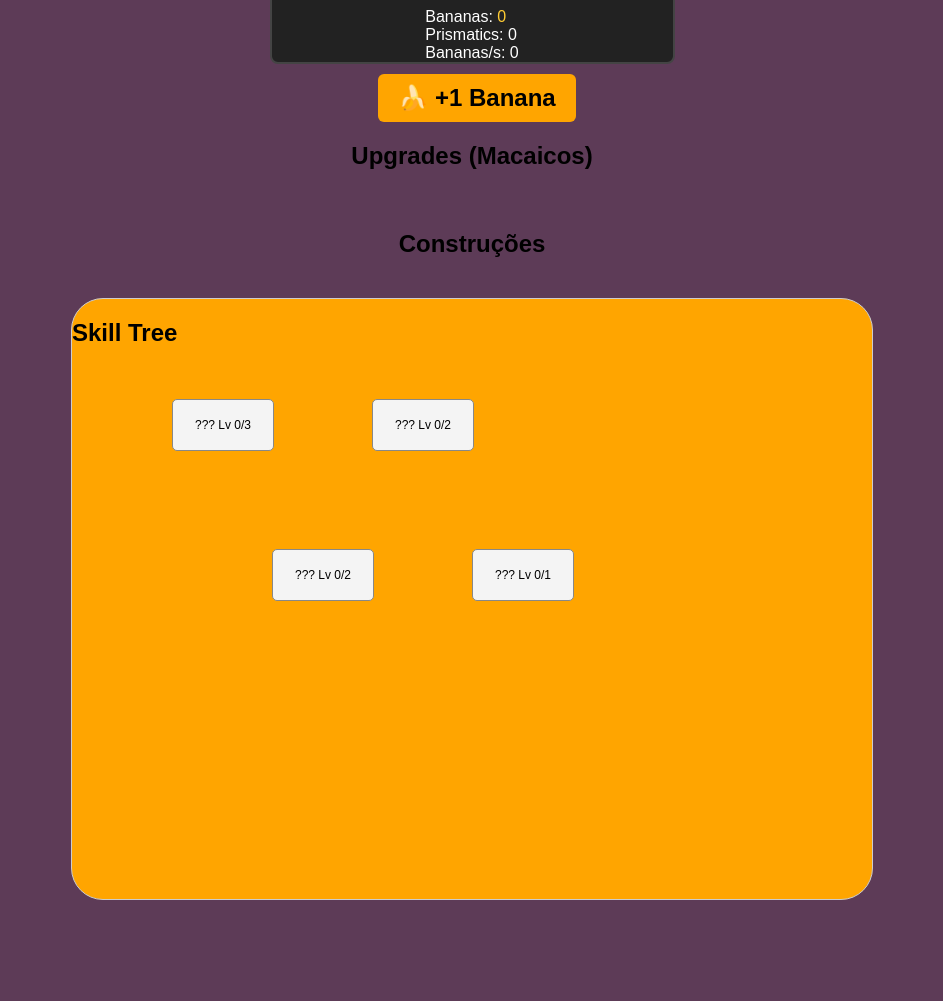
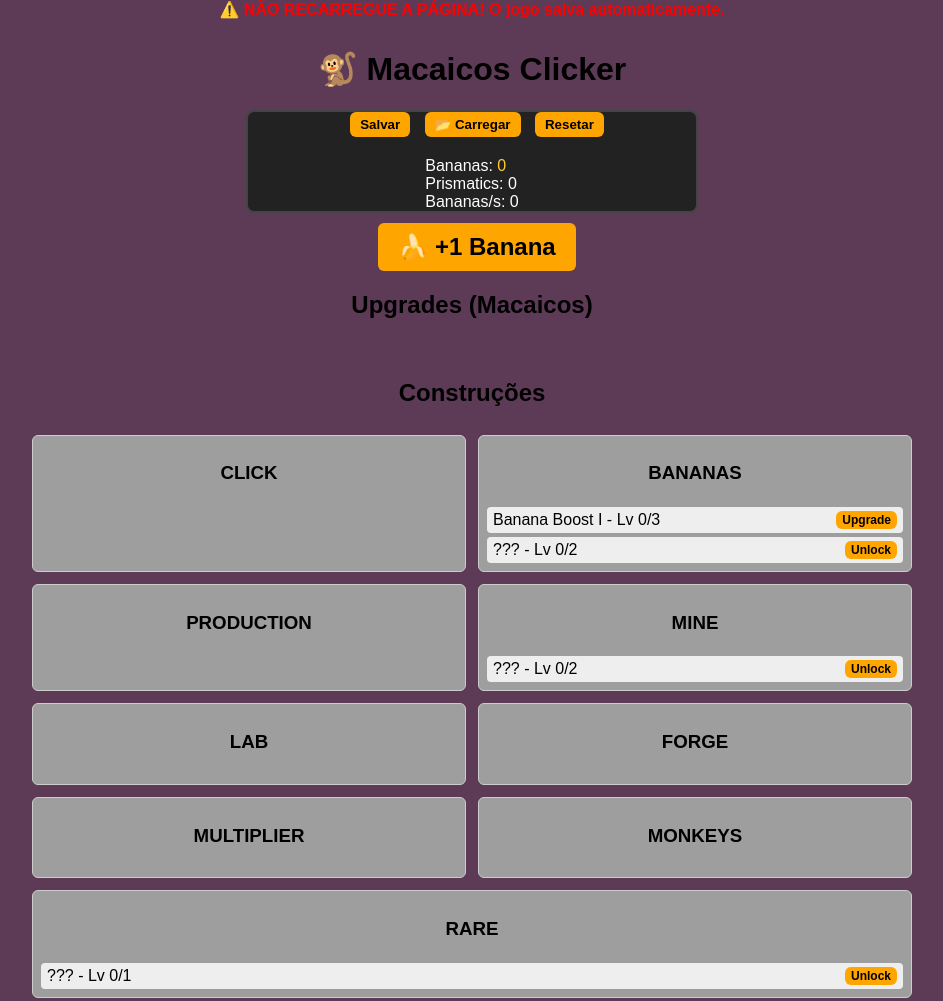
Before and after one commit to Rian007Carlos/Macaico-Reformuled, a plain HTML site: page index.html in a window 1280 px wide. Shown: the whole page, without its empty margins (168-1111 px from the left). Before the commit the page ends 920 px from the top, so only its background shows below. Drawn offline with Linux system fonts and the light colour scheme.

Commit message:
Refactor skill tree UI and player skill management; enhance skill categories and node rendering

```diff
--- a/index.html
+++ b/index.html
@@ -14,14 +14,12 @@
             flex-direction: column;
             justify-content: center;
             align-items: center;
-            height: 100vh;
-
-
             max-width: 100vw;
             box-sizing: content-box;
         }
 
         #game {
+            width: 70%;
             display: flex;
             flex-direction: column;
             justify-content: center;
@@ -106,45 +104,52 @@
             flex-direction: column;
         }
 
-        .skill-tree-container {
-            position: relative;
-            width: 800px;
-            height: 600px;
-            border: 1px solid #ccc;
-            margin: 20px auto;
-            background-color: #ffa500;
-            border-radius: 2em;
+
+        #skills-container {
+            display: flex;
+            /* flex-direction: column; */
+            flex-wrap: wrap;
+            justify-content: space-around;
+            gap: 12px;
+            height: 100%;
+            padding: 8px;
         }
 
+        .skill-category {
+            border: 1px solid #ccc;
+            padding: 8px;
+            border-radius: 6px;
+            background-color: #9e9e9e;
+            display: flex;
+            flex-direction: column;
+            align-items: center;
+            flex: 1 0 300px;
 
-        .skill-category {
-            color: white;
-            background-color: #222;
-            border: 1px solid #ccc;
-            padding: 10px;
-            border-radius: 8px;
-            min-width: 200px;
-            flex: 1;
+        }
+
+        .category__nodes {
+            display: flex;
+            width: 100%;
+            flex-direction: column;
+            gap: 4px;
+            margin-top: 4px;
         }
 
         .skill-node {
-            position: absolute;
-            width: 100px;
-            height: 50px;
-            background-color: #f4f4f4;
-            border: 1px solid #888;
-            border-radius: 5px;
+
             display: flex;
+            justify-content: space-between;
             align-items: center;
-            justify-content: center;
-            text-align: center;
-            font-size: 12px;
-            cursor: pointer;
+            background-color: #eee;
+            padding: 4px 6px;
+            border-radius: 4px;
         }
 
 
         .skill-node button {
-            margin-left: 10px;
+            padding: 2px 6px;
+            font-size: 12px;
+            cursor: pointer;
         }
 
 
@@ -229,12 +234,10 @@
             <div id="buildings-container"></div>
         </div>
 
-        <div id="skill-tree-container" class="skill-tree-container">
-            <h2>Skill Tree</h2>
-            <svg id="skill-tree-lines" class="skill-tree-lines"></svg>
-            <div id="skills-container">
-            </div>
+        <div id="skills-container">
+
         </div>
+    </div>
     </div>
 
     <!-- Scripts -->
--- a/js/Main.js
+++ b/js/Main.js
@@ -3,15 +3,11 @@ import { Player } from './player.js';
 import { UIManager } from './uiManager.js';
 import { upgradeMonkeys } from './Monkey.js';
 import { createSkillTree, renderSkillTreeSVG } from './skills/SkillTree.js';
-import { SkillTreeUI } from './skills/SkillTreeUI.js'
 import { SkillNode } from './skills/SkillNode.js';
 
 // === Instâncias principais ===
 const player = new Player(null);
 createSkillTree(player);
-renderSkillTreeSVG()
-const skillTreeUI = new SkillTreeUI(player, "skill-tree-container", "skill-tree-lines");
-skillTreeUI.renderTree();
 const upgrades = [...upgradeMonkeys];
 const buildings = [
     { name: 'mine', unlocked: player.mine.unlocked },
--- a/js/player.js
+++ b/js/player.js
@@ -6,7 +6,7 @@ export class Player {
         this.prismatics = 0;
         this.bananasPerSecond = 0;
         this.skills = [];
-        this.skillCategories = ["click", "production", "mine", "lab", "forge", "multiplier"];
+        this.skillCategories = ["click", "bananas", "production", "mine", "lab", "forge", "multiplier", "monkeys", "rare"];
         this.deck = [];
         this.mine = { unlocked: false, level: 0, production: 0, multiplier: 0 };
         this.laboratory = { unlocked: false };
@@ -56,6 +56,10 @@ export class Player {
         this.skills.push(skillNode);
     }
 
+    getSkillById(id) {
+        return this.skills.find(skill => skill.id === id);
+    }
+
     refreshHUD() {
         if (this.uiManager) {
             this.uiManager.updateAll(this); // ⚡ Player avisa UIManager
--- a/js/skills/SkillNode.js
+++ b/js/skills/SkillNode.js
@@ -8,9 +8,8 @@ export class SkillNode {
         level = 0,
         maxLevel = 1,
         unlockRequirements = [], // array de funções de checagem
-        effect = null, // função que aplica efeito
-        x = 0, // coordenada horizontal na skill tree
-        y = 0, // coordenada vertical na skill tree
+        effect = null,
+        targetMonkey = null,// função que aplica efeito
         parents = [] // array de IDs dos nós pais
     }) {
         this.id = id;
@@ -22,9 +21,7 @@ export class SkillNode {
         this.maxLevel = maxLevel;
         this.unlockRequirements = unlockRequirements;
         this.effect = effect;
-
-        this.x = x;
-        this.y = y;
+        this.targetMonkey = targetMonkey
         this.parents = parents; // IDs de nós que desbloqueiam este
     }
 
@@ -32,22 +29,22 @@ export class SkillNode {
         return this.unlockRequirements.every(fn => fn(player));
     }
 
-    unlock(player) {
+    unlock(player, extra = null) {
         if (!this.unlocked && this.canUnlock(player)) {
             this.unlocked = true;
             this.level = 1;
-            if (this.effect) this.effect(player, this.level);
+            if (this.effect) this.effect(player, this.level, extra);
             return true;
         }
         return false;
     }
 
-    upgrade(player) {
+    upgrade(player, extra = null) {
         if (!this.unlocked) return false;
         if (this.level >= this.maxLevel) return false;
 
         this.level++;
-        if (this.effect) this.effect(player, this.level);
+        if (this.effect) this.effect(player, this.level, extra);
         return true;
     }
 
--- a/js/skills/SkillTree.js
+++ b/js/skills/SkillTree.js
@@ -1,19 +1,36 @@
 import { SkillNode } from "./SkillNode.js";
 import { Player } from "../player.js";
+import { upgradeMonkeys } from "../Monkey.js";
 
 // Skill tree dinâmica com coordenadas e pais
 const skillTreeData = [
+    upgradeMonkeys.map(monkey => ({
+        id: `skill_${monkey.name}`,
+        name: monkey.name,
+        description: `Aumenta a produção de ${monkey.name} em 1% por nível`,
+        category: "monkeys",
+        maxLevel: 100,
+        parents: [],
+        targetMonkey: monkey,
+        effect: (player, level, monkey) => {
+            if (!monkey) return;
+
+            monkey.multiplier = 1 + 0.01 * level;
+
+            player.recalculateBPS();
+            player.refreshHUD();
+        }
+    })),
     {
         id: "bananaBoost1",
         name: "Banana Boost I",
         description: "Aumenta a produção de bananas em 10%",
         category: "bananas",
         maxLevel: 3,
-        x: 100,
-        y: 100,
+        unlocked: true,
         parents: [],
         effect: (player, level) => {
-            player.bananasPerSecond = player.bananasPerSecond * (1 + 0.1 * level);
+            player.bananasPerSecond = player.bananasPerSecond * (1 + 10.1 * level);
         }
     },
     {
@@ -22,8 +39,6 @@ const skillTreeData = [
         description: "Aumenta a produção de bananas em +20%",
         category: "bananas",
         maxLevel: 2,
-        x: 300,
-        y: 100,
         parents: ["bananaBoost1"],
         unlockRequirements: [
             (player) => player.getSkillById("bananaBoost1")?.level >= 3
@@ -38,8 +53,6 @@ const skillTreeData = [
         description: "Aumenta produção da mina",
         category: "mine",
         maxLevel: 2,
-        x: 200,
-        y: 250,
         parents: ["bananaBoost1"],
         unlockRequirements: [
             (player) => player.getSkillById("bananaBoost1")?.level >= 2
@@ -54,8 +67,6 @@ const skillTreeData = [
         description: "???",
         category: "rare",
         maxLevel: 1,
-        x: 400,
-        y: 250,
         parents: ["bananaBoost2"],
         unlockRequirements: [
             (player) => player.getSkillById("bananaBoost2")?.level >= 2
--- a/js/skills/SkillTreeUI.js
+++ /dev/null
@@ -1,60 +0,0 @@
-export class SkillTreeUI {
-    constructor(player, containerId, svgId) {
-        this.player = player;
-        this.container = document.getElementById(containerId);
-        this.svg = document.getElementById(svgId);
-        this.nodeElements = {};
-    }
-
-    renderTree() {
-        this.container.querySelectorAll('.skill-node').forEach(el => el.remove());
-        this.svg.innerHTML = '';
-
-        this.player.skills.forEach(skill => {
-            const nodeEl = document.createElement('div');
-            nodeEl.classList.add('skill-node');
-            nodeEl.textContent = `${skill.unlocked ? skill.name : "???"}\nLv ${skill.level}/${skill.maxLevel}`;
-
-            nodeEl.style.left = `${skill.x}px`;
-            nodeEl.style.top = `${skill.y}px`;
-
-            nodeEl.addEventListener('click', () => {
-                if (!skill.unlocked) skill.unlock(this.player);
-                else skill.upgrade(this.player);
-                this.renderTree();
-            });
-
-            this.container.appendChild(nodeEl);
-            this.nodeElements[skill.id] = nodeEl;
-
-            // Desenha linhas para nós dependentes
-            if (skill.unlockRequirementsNodes) {
-                skill.unlockRequirementsNodes.forEach(parentId => {
-                    const parentNode = this.nodeElements[parentId];
-                    if (parentNode) this.drawLine(parentNode, nodeEl);
-                });
-            }
-        });
-    }
-
-    drawLine(nodeA, nodeB) {
-        const rectA = nodeA.getBoundingClientRect();
-        const rectB = nodeB.getBoundingClientRect();
-        const containerRect = this.container.getBoundingClientRect();
-
-        const x1 = rectA.left + rectA.width / 2 - containerRect.left;
-        const y1 = rectA.top + rectA.height / 2 - containerRect.top;
-        const x2 = rectB.left + rectB.width / 2 - containerRect.left;
-        const y2 = rectB.top + rectB.height / 2 - containerRect.top;
-
-        const line = document.createElementNS("http://www.w3.org/2000/svg", "line");
-        line.setAttribute("x1", x1);
-        line.setAttribute("y1", y1);
-        line.setAttribute("x2", x2);
-        line.setAttribute("y2", y2);
-        line.setAttribute("stroke", "#444");
-        line.setAttribute("stroke-width", "2");
-
-        this.svg.appendChild(line);
-    }
-}
--- a/js/uiManager.js
+++ b/js/uiManager.js
@@ -182,14 +182,25 @@ export class UIManager {
 
     renderSkillTree() {
         const container = document.getElementById("skills-container");
+        if (!container) return;
         container.innerHTML = '';
 
-        // Para cada categoria
         this.player.skillCategories.forEach(category => {
+            // Cria container da categoria
+            const catDiv = document.createElement("div");
+            catDiv.classList.add("skill-category");
 
+            // Título da categoria
+            const title = document.createElement("h3");
+            title.textContent = category.toUpperCase();
+            catDiv.appendChild(title);
 
+            // Container dos nodes
+            const categoryNodes = document.createElement("div");
+            categoryNodes.classList.add("category__nodes");
+            catDiv.appendChild(categoryNodes);
 
-            // Filtra skills da categoria
+            // Adiciona cada skill da categoria
             this.player.skills
                 .filter(skill => skill.category === category)
                 .forEach(skill => {
@@ -204,12 +215,12 @@ export class UIManager {
                         if (!skill.unlocked) skill.unlock(this.player);
                         else skill.upgrade(this.player);
 
-                        this.renderSkillTree(); // re-renderiza após alteração
-                        this.updateAll();       // atualiza HUD
+                        this.renderSkillTree();
+                        this.updateAll();
                     });
 
                     skillEl.appendChild(btn);
-                    catDiv.appendChild(skillEl);
+                    categoryNodes.appendChild(skillEl);
                 });
 
             container.appendChild(catDiv);
```
